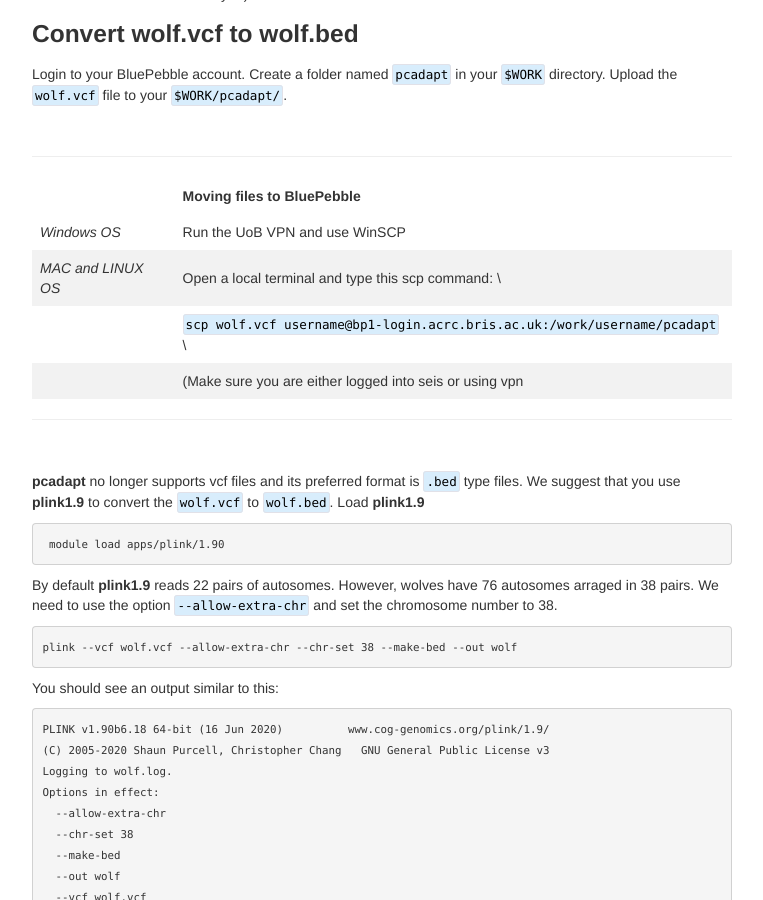
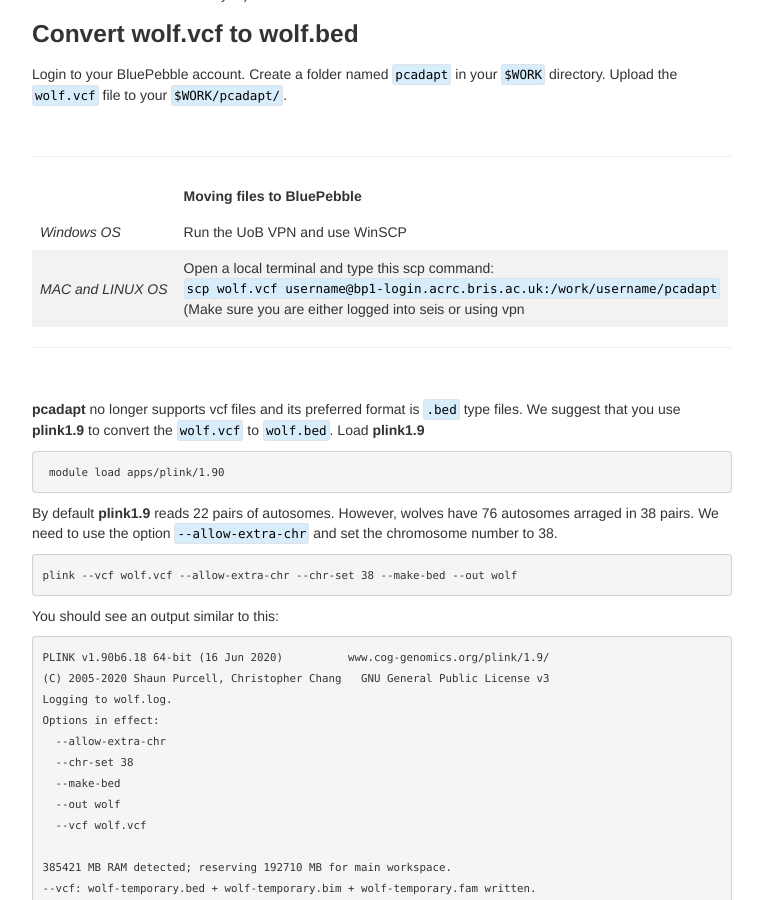
Before and after one commit to ritarasteiro/FieldCourse, a Jekyll site: the page built from pages/PCAdapt_practical.md, in a window 1280 px wide and 900 px high, scrolled down 622 px. Shown: the whole window, without its empty margins (258-1021 px from the left). Built offline with Jekyll 4.4.1, drawn with Linux system fonts in a browser that asks for light colours.

````diff
--- a/pages/PCAdapt_practical.md
+++ b/pages/PCAdapt_practical.md
@@ -35,9 +35,7 @@ Login to your BluePebble account. Create a folder named ``pcadapt`` in your ``$W
 |        | Moving files to BluePebble
 |---------------|:---------------------------|
 | *Windows OS*  |Run the UoB VPN and use WinSCP|
-| *MAC and LINUX OS* | Open a local terminal and type this scp command: \
-| |```scp wolf.vcf username@bp1-login.acrc.bris.ac.uk:/work/username/pcadapt``` \
-| | (Make sure you are either logged into seis or using vpn
+| *MAC and LINUX OS* | Open a local terminal and type this scp command: <br/> ```scp wolf.vcf username@bp1-login.acrc.bris.ac.uk:/work/username/pcadapt``` <br/> (Make sure you are either logged into seis or using vpn |
 
 -----
 <br/>
````
